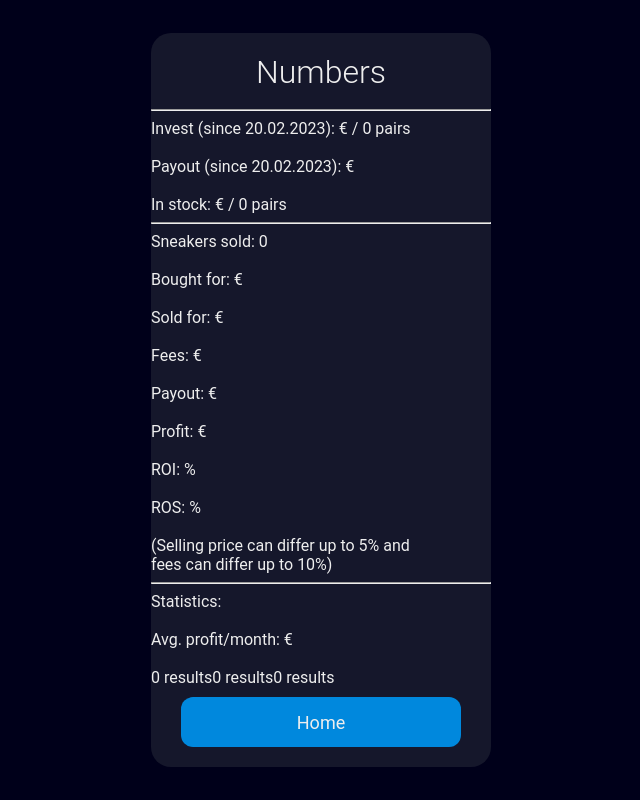
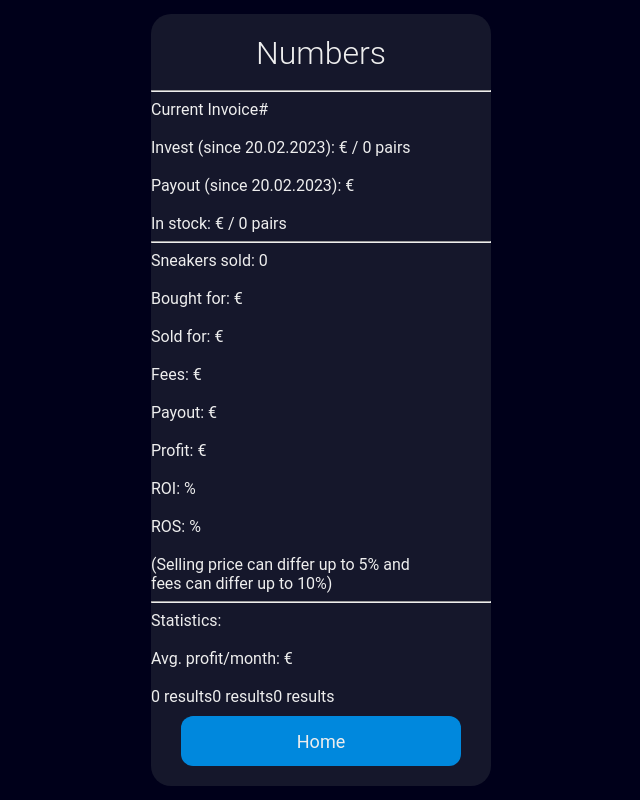
Before and after one commit to mxbrk/sneaker-tracking, a PHP site: page /Numbers/numbers.php in a window 1280 px wide. Shown: the whole page, without its empty margins (319-959 px from the left). Run offline with PHP 8.4, Linux system fonts and the light colour scheme; data that the repository does not hold is empty.

Commit message:
closed #56

```diff
--- a/Numbers/numbers.php
+++ b/Numbers/numbers.php
@@ -27,6 +27,7 @@
             FORMAT(sum(shipping_fee) + sum(transaction_fee),2, 'de_DE') as fees,
             FORMAT(sum(payout),2, 'de_DE') as payout,
             FORMAT(sum(profit),2, 'de_DE') as profit,
+            max(invoiceNumber) as invoiceNumber,
             count(sneakerID) as amount
             FROM sneaker";
 
@@ -35,6 +36,7 @@
       // output data of each row
       while ($row = $result->fetch_assoc()) {
         echo "<hr>" .
+          "Current Invoice# " . $row["invoiceNumber"] . "<br>" . "<br>" .
           "Invest  (since 20.02.2023): " . $row["buying_price"] . " €  " . "/ " . $row["amount"] . " pairs" . "<br>" . "<br>" .
           "Payout  (since 20.02.2023): " . $row["payout"] . " €" . "<br>" . "<br>";
       }
```
